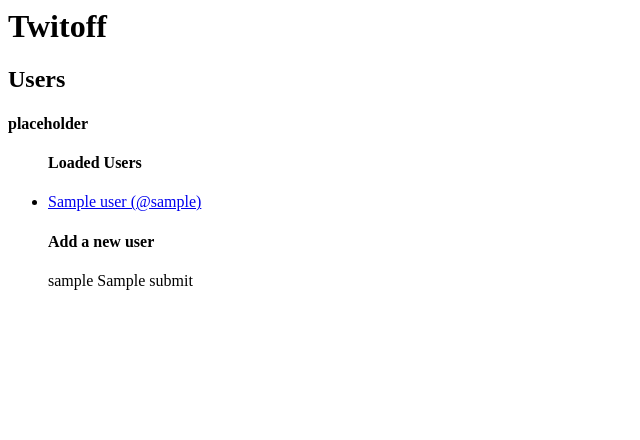
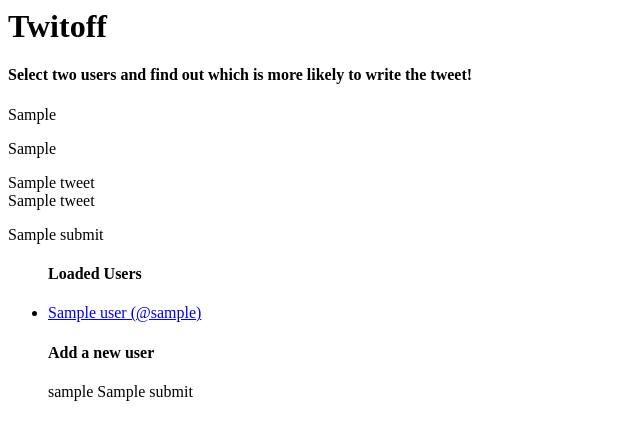
Before and after one commit to five-hundred-eleven/twitoff-app, a Python web app: template twitoff/templates/index.html in a window 1280 px wide. Shown: the top 440 px of the page, without its empty margins (0-640 px from the left). Run offline with Jinja, Linux system fonts and the light colour scheme; the template is opened without the code that fills it: most values are stand-ins (such as "Sample title", 1, 10 or a date in 2020).

Commit message:
added twitoff

```diff
--- a/twitoff/templates/index.html
+++ b/twitoff/templates/index.html
@@ -5,11 +5,21 @@
     <h1>Twitoff</h1>
 </div>
 <div class="row">
-    <h2>Users</h2>
-</div>
-<div class="row">
     <div class="col-md-6">
-        <h4>placeholder</h4>
+        <h4>Select two users and find out which is more likely to write the tweet!</h4>
+        <form action="", method="POST">
+            <p>
+            {{ form_twitoff.user1() }}
+            </p><p>
+            {{ form_twitoff.user2() }}
+            </p><p>
+            {{ form_twitoff.tweet.label }}
+            <br />
+            {{ form_twitoff.tweet() }}
+            </p><p>
+            {{ form_twitoff.submit() }}
+            </p>
+        </form>
     </div>
     <div class="col-md-6">
     <ul>
```
Also changed, not shown: twitoff/Routes.py (+11 -2 lines), twitoff/templates/tweets.html (+9 -5 lines).
